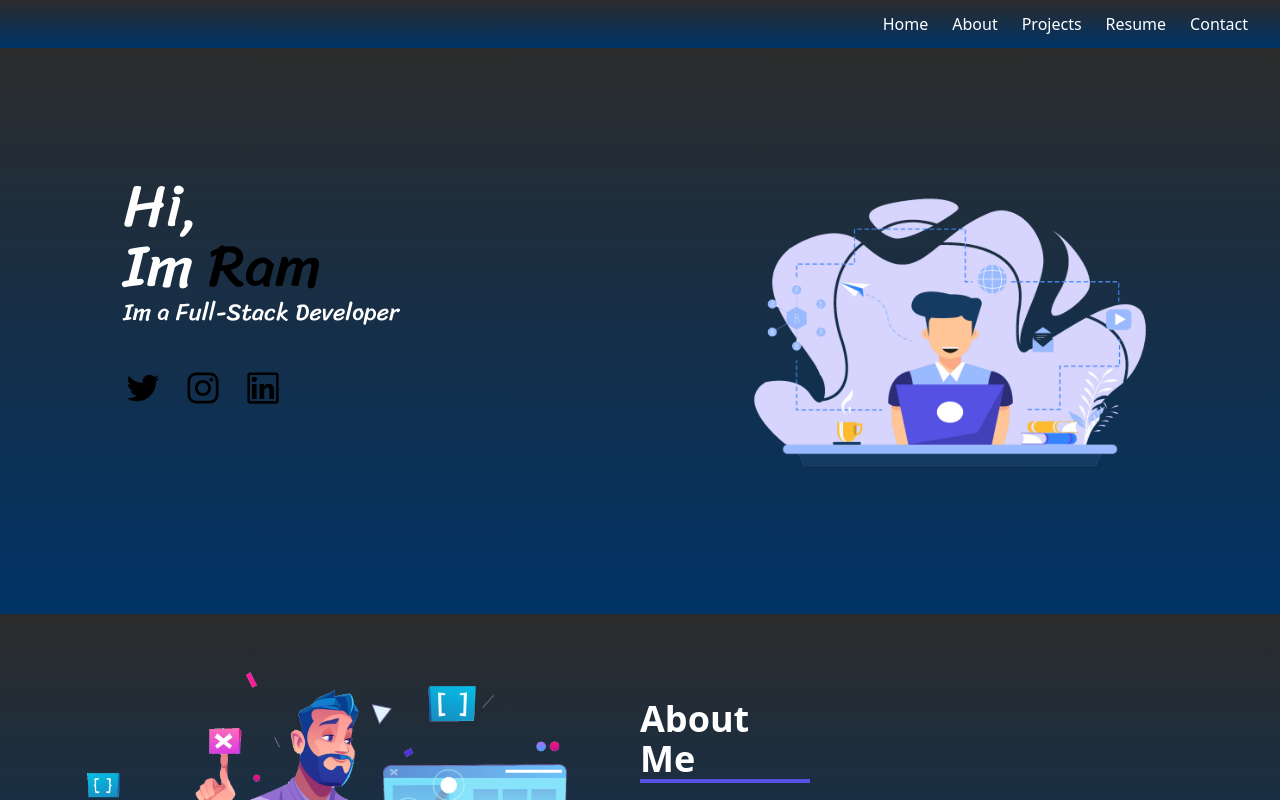
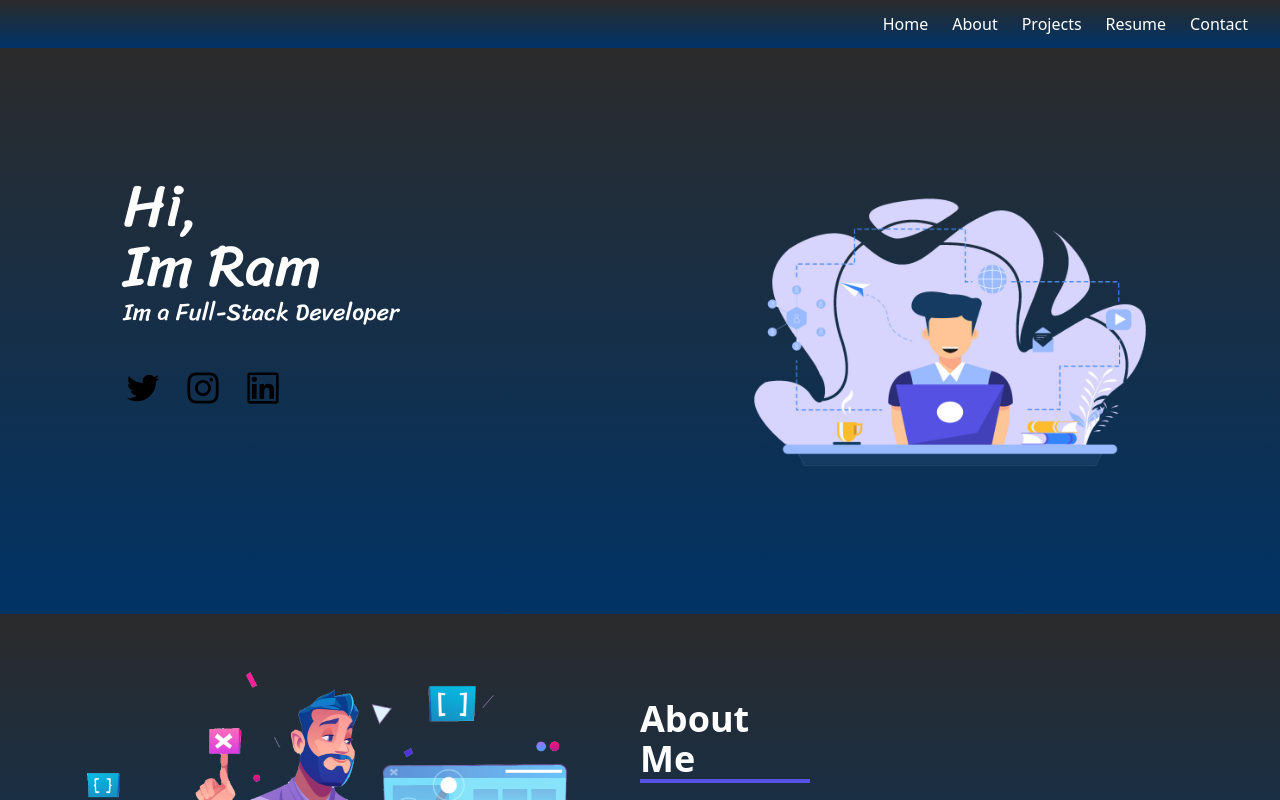
Before and after one commit to ramamoorthy28/portfolio, a React (Create React App) app: page / in a window 1280 px wide. Shown: the top 800 px of the page. Built offline with nearby package versions, Linux system fonts and the light colour scheme; a web font is replaced by a local one.

Commit message:
Describe your changes

```diff
--- a/src/components/Hero.js
+++ b/src/components/Hero.js
@@ -16,7 +16,7 @@
 
    return <section className='flex flex-col md:flex-row px-5 py-32 bg-primary justify-center'>
        <div className='md:w-1/2 flex flex-col'>
-        <h1 className=' text-white text-6xl font-hero-font'>Hi, <br/> Im <span className='text-black'>Ram</span>
+        <h1 className=' text-white text-6xl font-hero-font'>Hi, <br/> Im <span className='text-white'>Ram</span>
         <p className='text-2xl'>{config.subtitle}</p>
         </h1>
         <div className='flex py-10'>
```
